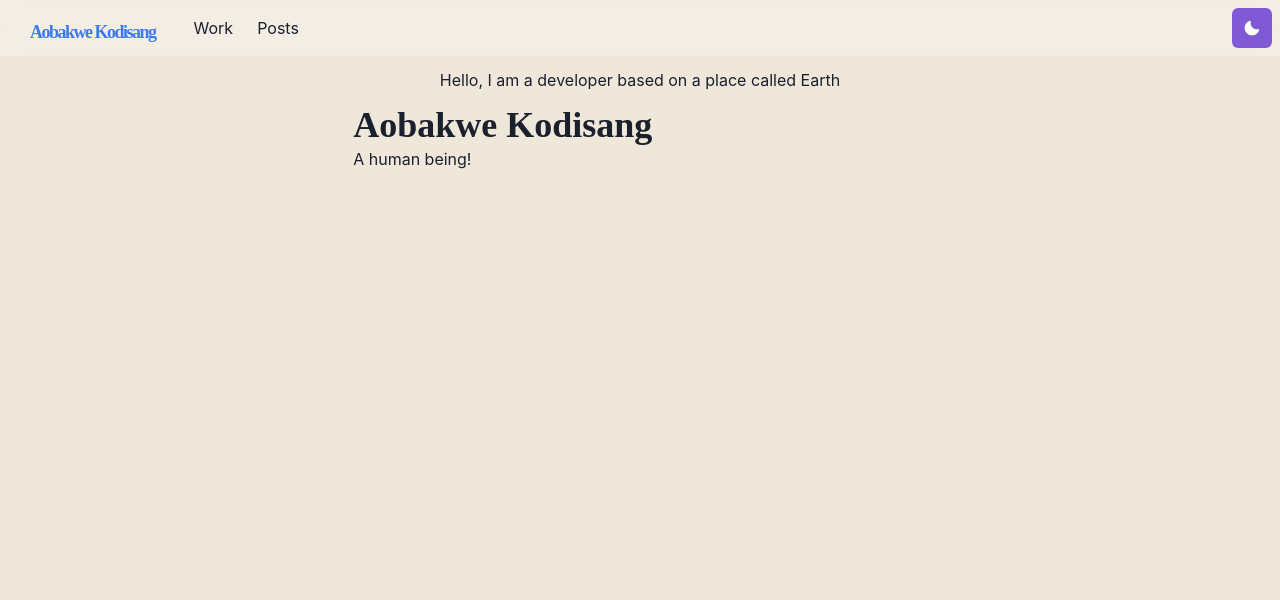
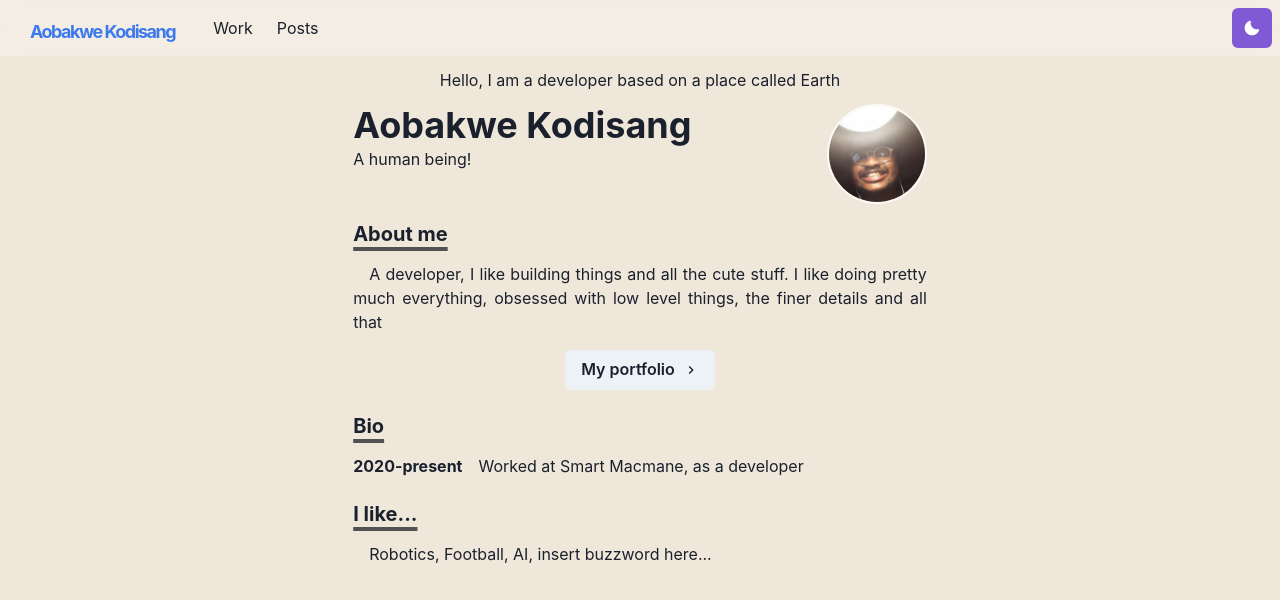
Before and after one commit to OkayAobakwe/friendly-octo-spork, a Next.js app: page / in a window 1280 px wide. Shown: the top 600 px of the page. Built offline with nearby package versions, Linux system fonts and the light colour scheme.

Commit message:
feat(bio): add my bio

```diff
--- /dev/null
+++ b/components/Bio.js
@@ -0,0 +1,12 @@
+import { Box } from "@chakra-ui/react"
+import styled from "@emotion/styled"
+
+export const BioSection = styled(Box)`
+padding-left: 3.2rem;
+text-indent: -3.2rem;
+`
+
+export const BioYear = styled.span`
+font-weight: bold;
+margin-right: 1em;
+`
--- a/components/Logo.js
+++ b/components/Logo.js
@@ -24,7 +24,7 @@ const Logo = () => {
           {/* <Image src={footPrintImg}/> */}
           <Text
             color={useColorModeValue("grey.800","whiteAlpha.900" )}
-            fontFamily="'M PLUS Roounded 1c'"
+            //fontFamily="'M PLUS Roounded 1c'"
             fontWeight="bold"
             ml={3}>
               Aobakwe Kodisang
--- /dev/null
+++ b/components/Paragraph.js
@@ -0,0 +1,8 @@
+import styled from "@emotion/styled"
+
+const Paragraph = styled.p`
+text-align: justify;
+text-indent: 1em;
+`
+
+export default Paragraph
--- /dev/null
+++ b/components/fonts.js
@@ -0,0 +1,6 @@
+const Fonts = () => (
+  <style jsx global>{`
+  https://fonts.googleapis.com/css2?family=Concert+One&display=swap
+  `}</style>
+)
+export default Fonts
--- /dev/null
+++ b/components/section.js
@@ -0,0 +1,21 @@
+import { motion } from "framer-motion"
+import { chakra, shouldForwardProp } from "@chakra-ui/react"
+
+const StyledDiv = chakra(motion.div, {
+  shouldForwardProp: prop => {
+    return shouldForwardProp(prop) || prop === "transition"
+  }
+})
+
+const Section = ({ children, delay=0 }) => (
+  <StyledDiv
+    initial={{ y:10, opatcity:0 }}
+    animate={{ y:0, opacity: 1 }}
+    transition={{ duration: 0.8, delay }}
+    mb={6}
+  >
+    {children}
+  </StyledDiv>
+)
+
+export default Section
--- a/lib/theme.js
+++ b/lib/theme.js
@@ -31,10 +31,6 @@ const components = {
   }
 }
 
-const fonts = {
-  heading: "'M PLUS Rounded 1c'"
-}
-
 const colors = {
   grassTeal: '#88ccca'
 }
@@ -44,5 +40,5 @@ const config = {
   useSystemColorMode: true
 }
 
-const theme = extendTheme({ config, styles, components, fonts, colors })
+const theme = extendTheme({ config, styles, components, colors })
 export default theme
--- a/pages/_app.js
+++ b/pages/_app.js
@@ -1,10 +1,12 @@
 import { ChakraProvider } from "@chakra-ui/react"
 import Layout from "../components/layouts/main"
 import theme from "../lib/theme"
+import Fonts from "../components/fonts"
 
 const App = ({ Component, pageProps, router }) => {
   return(
     <ChakraProvider theme={theme}>
+      <Fonts />
       <Layout router={router}>
         <Component {...pageProps} key={router.route} />
       </Layout>
--- a/pages/index.js
+++ b/pages/index.js
@@ -1,9 +1,15 @@
-import { Container, Box, Heading, Text } from "@chakra-ui/react"
+import React from "react"
+import { Container, Box, Heading, Text, Image, Button, useColorModeValue } from "@chakra-ui/react"
+import Section from "../components/section";
+import Paragraph from "../components/Paragraph"
+import { ChevronRightIcon } from "@chakra-ui/icons";
+import NextLink from "next/link";
+import { BioSection, BioYear } from "../components/Bio"
 
 const Home = () => {
   return(
     <Container>
-      <Box borderRadius="lg" p={3} align="center">
+      <Box borderRadius="lg" p={3} align="center" bg={useColorModeValue("whiteApha.500", "whiteAplha.300")}>
         Hello, I am a developer based on a place called Earth
       </Box>
       <Box display={{ md: "flex"}}>
@@ -11,7 +17,50 @@ const Home = () => {
           <Heading as="h2" variant="page-title"> Aobakwe Kodisang</Heading>
           <Text>A human being!</Text>
         </Box>
+        <Box flexShrink={0} mt={{base: 4, md: 0}} ml={{md:6}} align="center">
+          <Image
+            borderColor="whiteAlpha.800"
+            borderWidth={2}
+            borderStyle="solid"
+            maxWidth="100px"
+            display="inline-block"
+            borderRadius="full"
+            src="/images/me.jfif"
+            alt="Profile Image"
+          />
+        </Box>
       </Box>
+      <Section delay={0.1}>
+        <Heading as="h3" variant="section-title">About me</Heading>
+        <Paragraph>
+          A developer, I like building things and all the cute stuff.
+          I like doing pretty much everything, obsessed with low level things, the finer details and all that
+        </Paragraph>
+        <Box align="center" my={4}>
+          <NextLink href="/work">
+            <Button rightIcon={<ChevronRightIcon />}>
+              My portfolio
+            </Button>
+          </NextLink>
+        </Box>
+      </Section>
+      <Section delay={0.2}>
+        <Heading as="h3" variant="section-title">
+          Bio
+        </Heading>
+        <BioSection>
+          <BioYear>2020-present</BioYear>
+          Worked at Smart Macmane, as a developer
+        </BioSection>
+      </Section>
+      <Section delay={0.3}>
+        <Heading as="h3" variant="section-title">
+          I like...
+        </Heading>
+        <Paragraph>
+          Robotics, Football, AI, insert buzzword here...
+        </Paragraph>
+      </Section>
     </Container>
   )
 }
```
Also changed, not shown: public/images/me.jfif (added).
